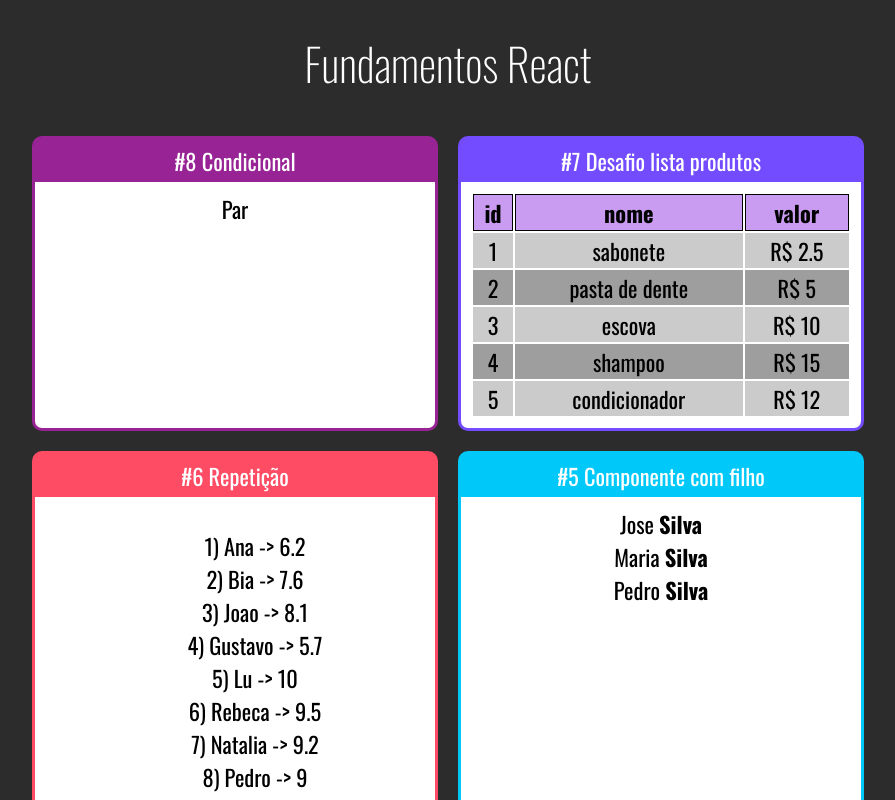
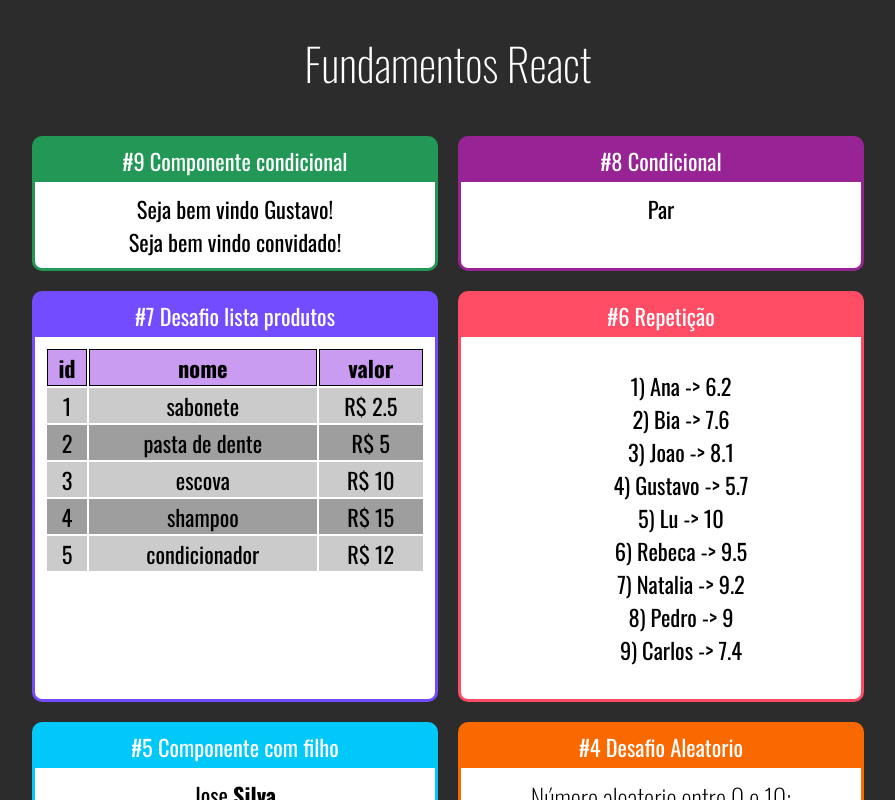
Before and after one commit to Gugonunes/fundamentos-react, a React (Create React App) app: page / in a window 1280 px wide. Shown: the top 800 px of the page, without its empty margins (192-1087 px from the left). Built offline with nearby package versions, Linux system fonts and the light colour scheme.

Commit message:
feat(userInfo): add component user info with conditional rendering

```diff
--- a/src/App.jsx
+++ b/src/App.jsx
@@ -9,6 +9,7 @@ import FamiliaMembro from './components/basicos/FamiliaMembro'
 import ListaAlunos from './components/repeticao/ListaAlunos'
 import TabelaProdutos from './components/repeticao/TabelaProdutos'
 import ParOuImpar from './components/condicional/ParOuImpar'
+import UsuarioInfo from './components/condicional/UsuarioInfo'
 import './App.css'
 
 const myApp = (props) => {
@@ -16,6 +17,11 @@ const myApp = (props) => {
         <div className="App">
             <h1>Fundamentos React</h1>
             <div className="Cards">
+                <Card
+                    titulo="#9 Componente condicional" color="#239856">
+                    <UsuarioInfo usuario={{nome: 'Gustavo'}}/>
+                    <UsuarioInfo usuario={{email: 'gu@test.com'}}/>
+                </Card>
                 <Card
                     titulo="#8 Condicional" color="#982395">
                     <ParOuImpar numero={20}/>
--- /dev/null
+++ b/src/components/condicional/UsuarioInfo.jsx
@@ -0,0 +1,16 @@
+import React from 'react'
+import If from './if'
+
+export default function UsuarioInfo(props) {
+    const usuario = props.usuario || {}
+    return (
+        <div>
+            <If test={ usuario && usuario.nome }>
+                Seja bem vindo {usuario.nome}!
+            </If>
+            <If test={ !usuario || !usuario.nome }>
+                Seja bem vindo convidado!
+            </If>
+        </div>
+    )
+}
--- /dev/null
+++ b/src/components/condicional/if.js
@@ -0,0 +1,7 @@
+export default function If(props) {
+    if(props.test) {
+        return props.children
+    } else {
+        return false
+    }
+}
```
